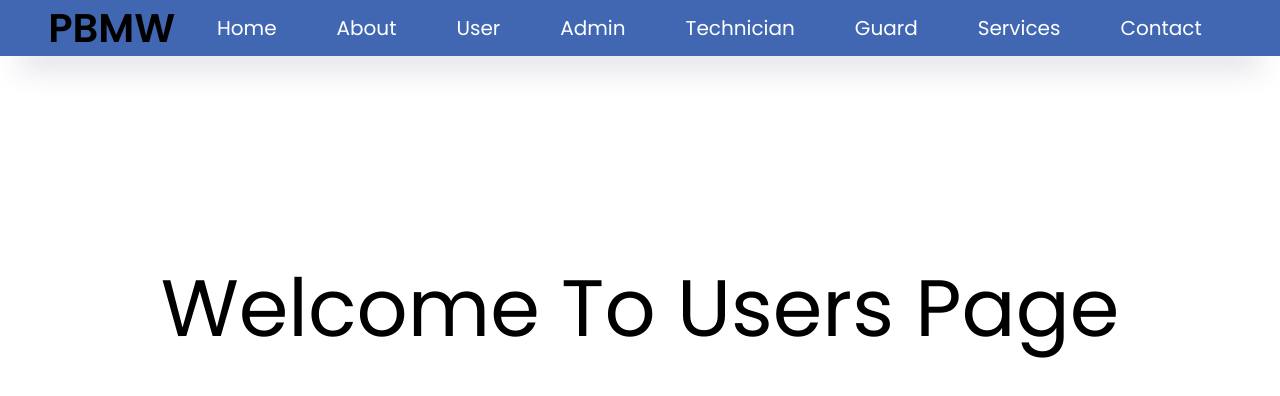
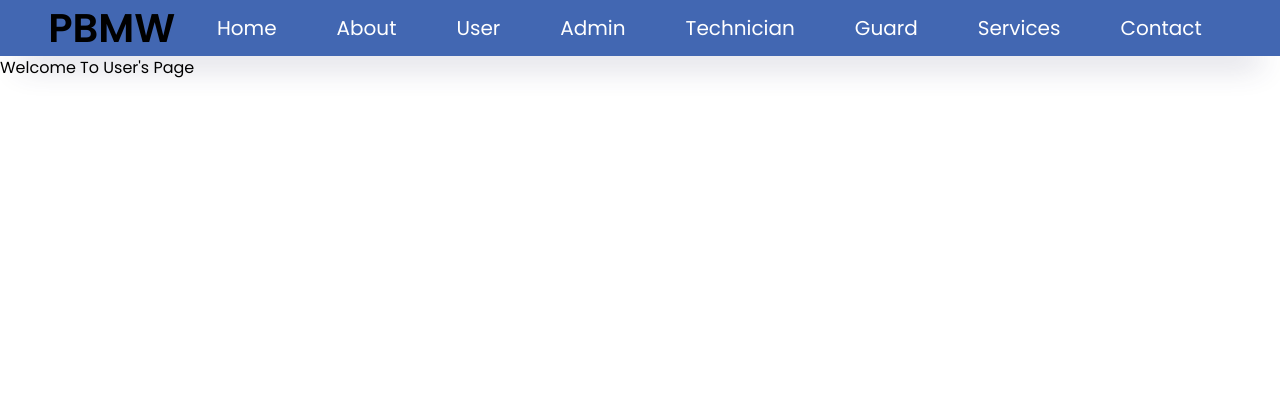
Before and after one commit to Muliro1/Garage-Management-System, a React (Create React App) app in the folder client/: page /user in a window 1280 px wide. Shown: the top 396 px of the page. Built offline with nearby package versions, Linux system fonts and the light colour scheme.

Commit message:
Added placeholder text

```diff
--- a/client/src/components/User.js
+++ b/client/src/components/User.js
@@ -3,8 +3,8 @@ import React from "react"
 const User = () => {
   return (
     <>
-      <section className='hero'>
-        <h1>Welcome To Users Page</h1>
+      <section className='user'>
+        <h1>Welcome To User's Page</h1>
       </section>
     </>
   )
```
